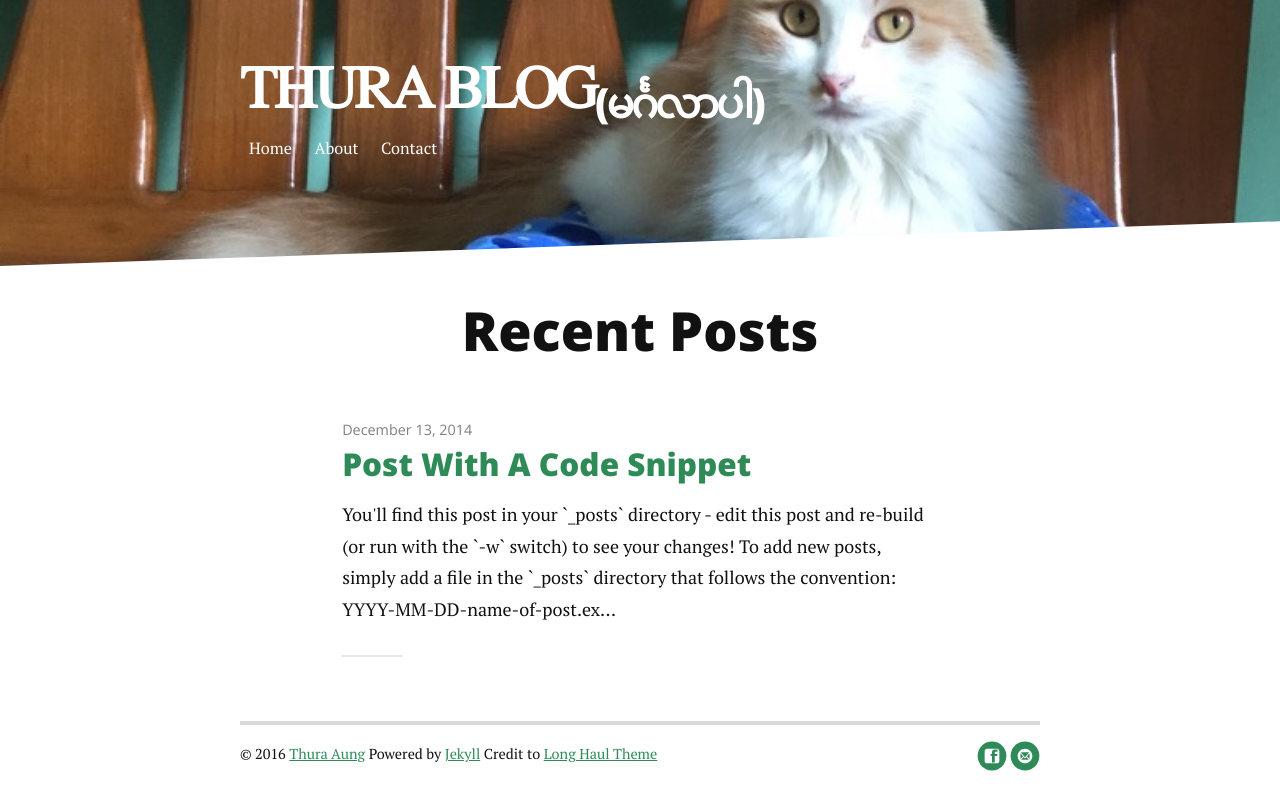
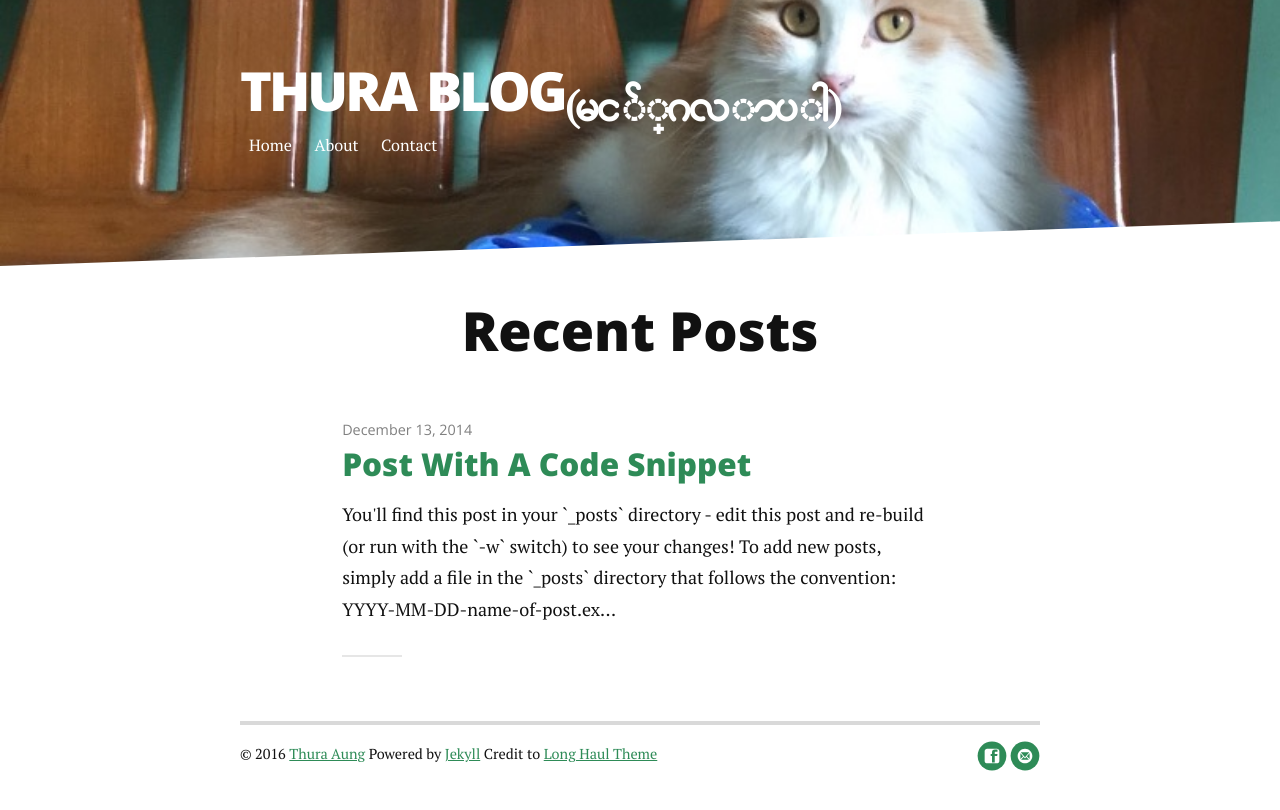
Before and after one commit to thurag/thurag.github.io, a Jekyll site: the page built from index.html, in a window 1280 px wide. Shown: the top 810 px of the page. Built offline with Jekyll 4.4.1, drawn with Linux system fonts in a browser that asks for light colours; nearby versions of some CDN libraries; the list of posts is cut into pages by our own code.

Commit message:
mm3 for header forget fixed

```diff
--- a/_includes/header.html
+++ b/_includes/header.html
@@ -1,6 +1,6 @@
  <div class="header">
      <div class="container">
-         <h1 class="logo"><a href="{{ site.baseurl }}/" class="myanmar3">{{ site.title }}</a><sub>(မင်္ဂလာပါ)</sub></h1>
+         <h1 class="logo"><a href="{{ site.baseurl }}/">{{ site.title }}</a><sub class="myanmar3">(မင်္ဂလာပါ)</sub></h1>
          <nav class="nav-collapse">
              <ul class="noList">
                  {% for link in site.navigation %}{% assign current = nil %}{% if page.url contains link.url %}{% assign current = 'current' %}{% endif %}
```
